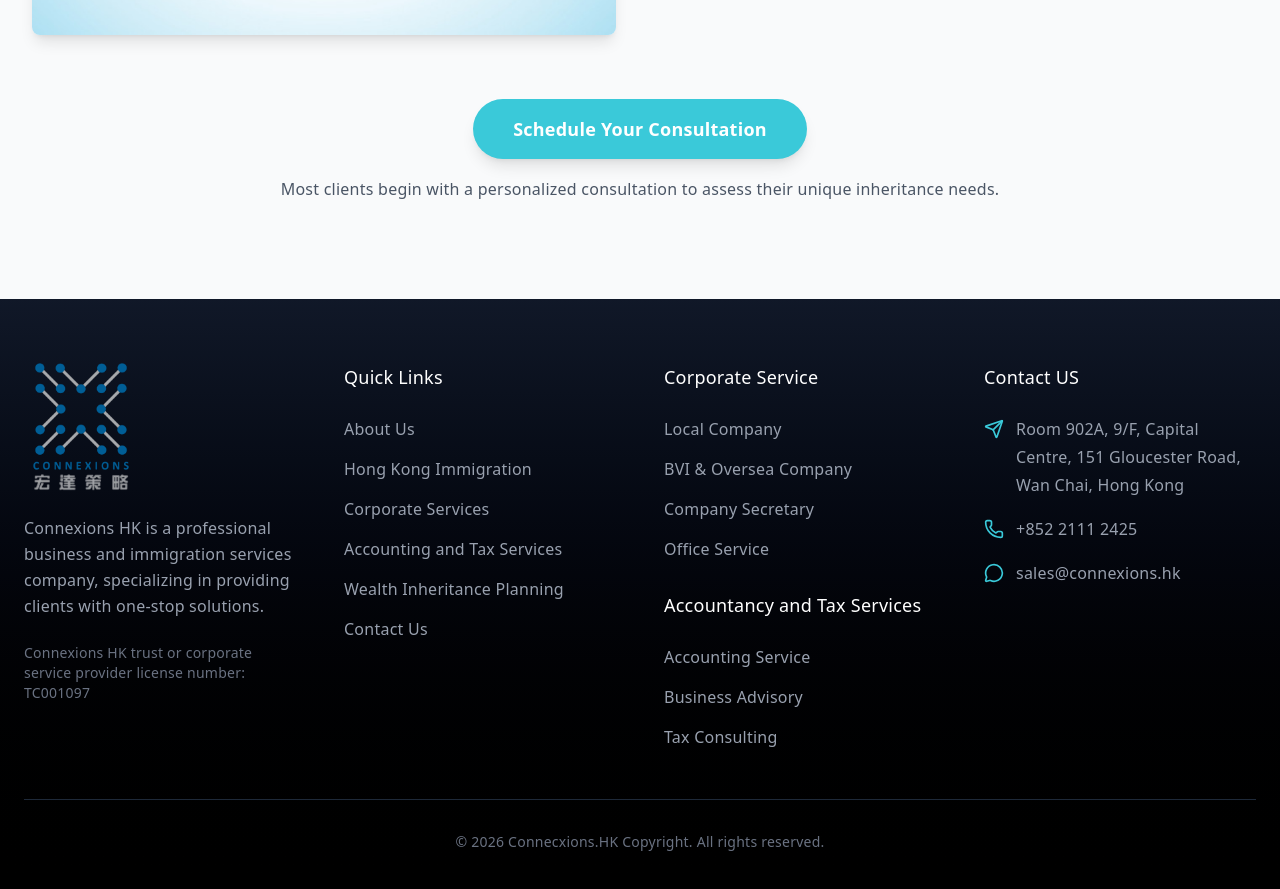
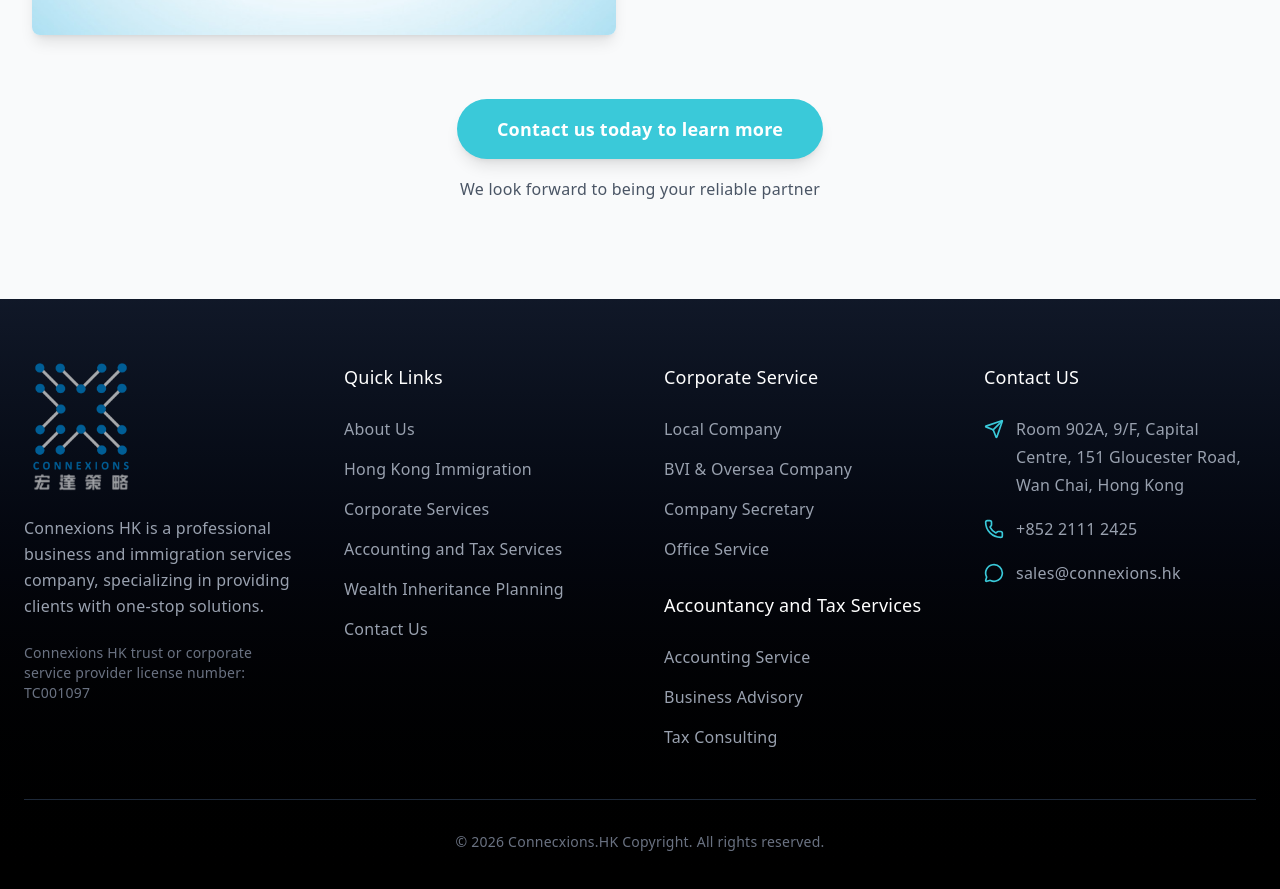
Before and after one commit to Daniel120622/connexion.hk, a Next.js app: page /wealth-inheritance in a window 1280 px wide. Shown: the part 2376-3265 px from the top of the page. Built offline with nearby package versions, Linux system fonts and the light colour scheme.

Commit message:
modified:   src/app/wealth-inheritance/page.tsx

```diff
--- a/src/app/wealth-inheritance/page.tsx
+++ b/src/app/wealth-inheritance/page.tsx
@@ -38,11 +38,8 @@
             "3. Manage legal risks",
             "4. Set up overseas trust protected by oversea laws",
           ],
-
-          ctaTitle: "Start Your Wealth Inheritance Planning",
-          ctaDesc: "Most clients begin with a personalized consultation to assess their unique inheritance needs.",
-          ctaButton: "Schedule Your Consultation"
-
+          ctaDesc: "We look forward to being your reliable partner",
+          ctaButton: "Contact us today to learn more"
         },
 
         zh: {
@@ -75,9 +72,8 @@
             "4. 成立海外信託以得到海外法律保障"
           ],
 
-          ctaTitle: "開始您的財富繼承規劃",
-          ctaDesc: "大多數客戶從個人化諮詢開始，以評估其獨特的繼承需求。",
-          ctaButton: "安排您的諮詢"
+          ctaDesc: "我們期待成為您在香港及海外移民、居留權及商業成功的可靠夥伴。",
+          ctaButton: "立即聯絡我們，了解更多"
         },
 
 
@@ -111,9 +107,8 @@
           "4. 成立海外信托以得到海外法律保障"
           ],
 
-          ctaTitle: "开始您的财富继承规划",
-          ctaDesc: "大多数客户从个人化咨询开始，以评估其独特的继承需求。 ",
-          ctaButton: "安排您的咨询"
+          ctaDesc: "我们期待成为您在香港及海外移民、居留权及商业成功的可靠伙伴。",
+          ctaButton: "立即联络我们，了解更多",
 
         }
       };
```
